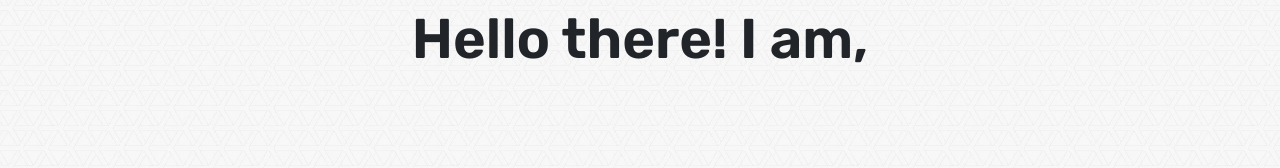
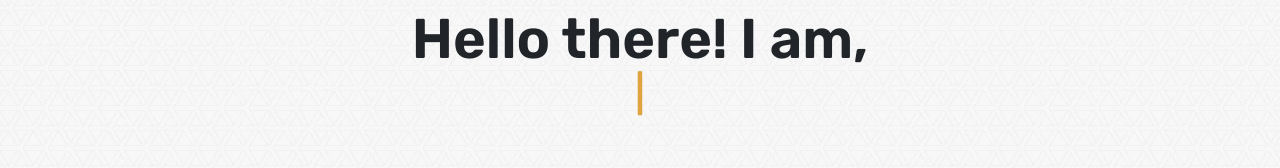
Before and after one commit to token-hub/my-porfolio-v2, a React (Vite) app: page / in a window 1280 px wide. Shown: the part 525-693 px from the top of the page. Built offline with nearby package versions, Linux system fonts and the light colour scheme.

Commit message:
make blingking animation work

```diff
--- a/src/components/introduction.jsx
+++ b/src/components/introduction.jsx
@@ -1,7 +1,29 @@
+import { useEffect, useRef } from 'react';
 import me3d from '../assets/images/3dme.png';
 import me3dWebp from '../assets/images/3dme.webp';
 
 function Introduction() {
+    const blingkingRef = useRef();
+
+    useEffect(() => {
+        let intervalId;
+
+        function blingkingCursor() {
+            const targetElement = blingkingRef.current;
+            if (targetElement) {
+                intervalId = setInterval(() => {
+                    targetElement.classList.toggle('invisible');
+                }, 500);
+            }
+        }
+
+        blingkingCursor();
+
+        return () => {
+            clearInterval(intervalId);
+        };
+    }, []);
+
     return (
         <section id="introduction" className="d-flex align-items-center justify-content-center">
             <div className="background" />
@@ -14,7 +36,9 @@ function Introduction() {
                     <h1 className="display-4 display-md-1 fw-semibold">Hello there! I am,</h1>
                     <div className="d-flex align-items-center" style={{ height: '2rem' }}>
                         <h1 className="display-5 display-md-1 text-primary animetedText" />
-                        <h1 className="blinking_cursor text-primary invisible">|</h1>
+                        <h1 ref={blingkingRef} className="blinking_cursor text-primary invisible">
+                            |
+                        </h1>
                     </div>
                 </div>
             </div>
```
